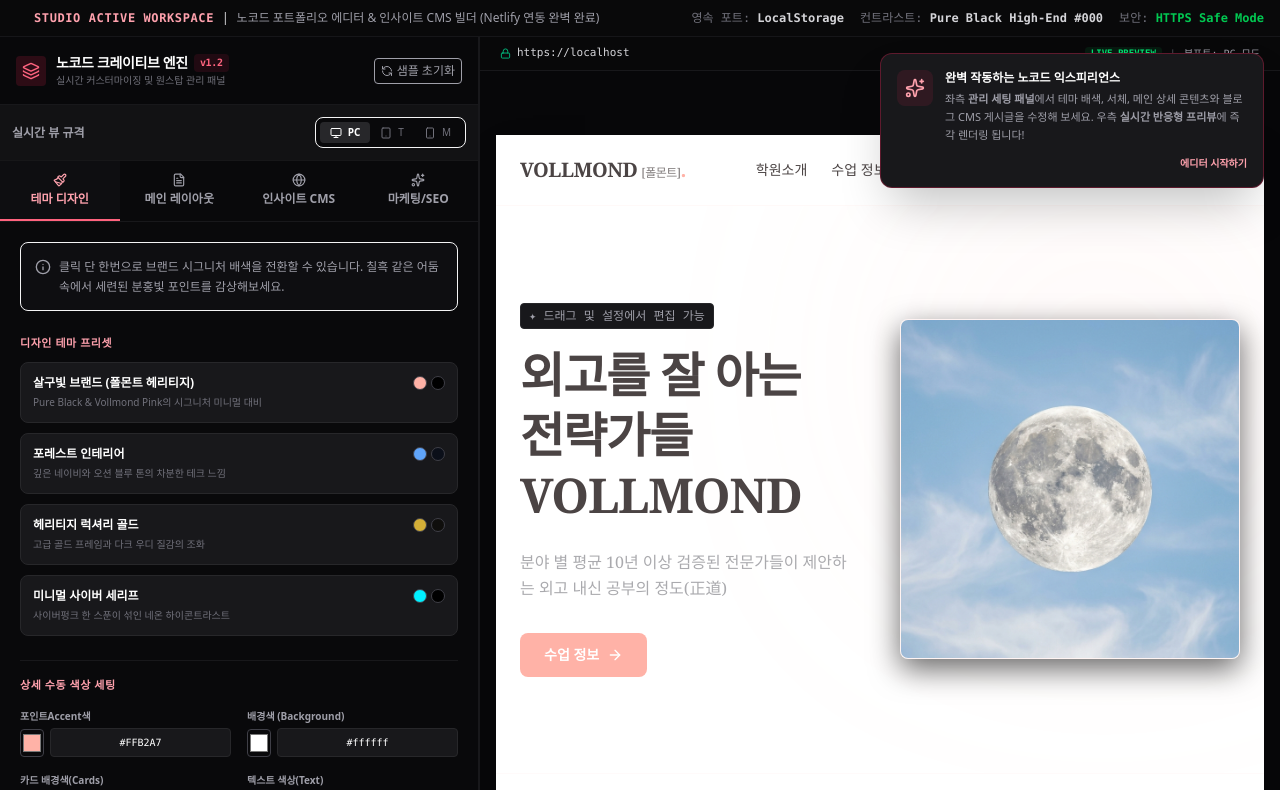
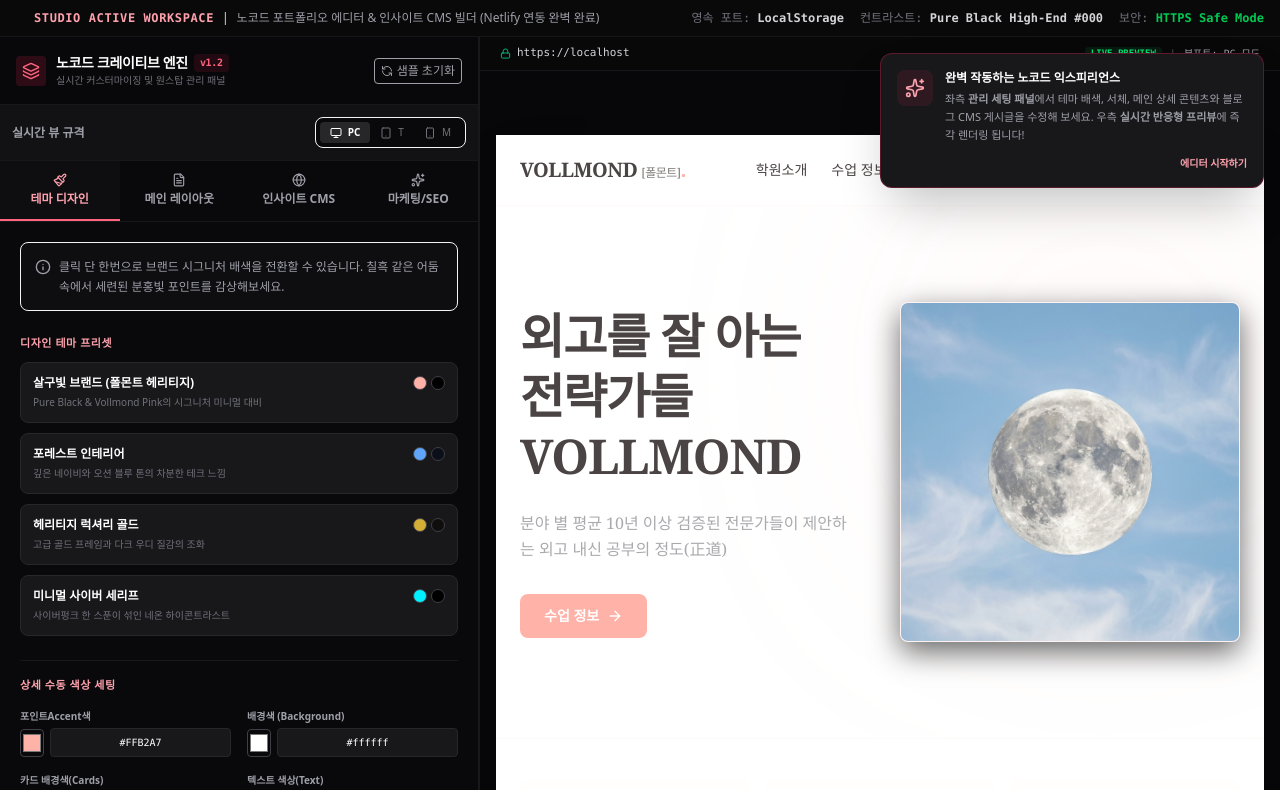
Before and after one commit to rosaleegerman/-, a React (Vite) app: page / in a window 1280 px wide. Shown: the top 790 px of the page. Built offline with nearby package versions, Linux system fonts and the light colour scheme.

Commit message:
1. 메인 화면(Hero)의 "✦ 드래그 및 설정에서 편집 가능" 가이드 텍스트 제거 2. 실서비스 호스팅(Netlify 등) 시 관리 대시보드가 드러나지 않도록 정적 페이지 보호 가드 추가 3. 버전을 0.1.0으로 수정 및 빌드 안정성 확보

```diff
--- a/src/components/PreviewCanvas.tsx
+++ b/src/components/PreviewCanvas.tsx
@@ -227,10 +227,6 @@
 
           <div className="max-w-4xl mx-auto flex flex-col md:flex-row items-center gap-10 relative z-10">
             <div className="flex-1 text-left">
-              {/* 편집 유도 가이드 */}
-              <span className="inline-block text-xs font-mono px-2 py-1 mb-4 rounded bg-zinc-900 border border-zinc-800 text-zinc-400 group-hover:border-zinc-700 group-hover:text-zinc-200 transition-colors">
-                ✦ 드래그 및 설정에서 편집 가능
-              </span>
               <h1
                 className={`text-3xl md:text-5xl font-extrabold leading-tight tracking-tight whitespace-pre-wrap ${getFontSizeClass()}`}
                 style={{ color: theme.textColor }}
```
